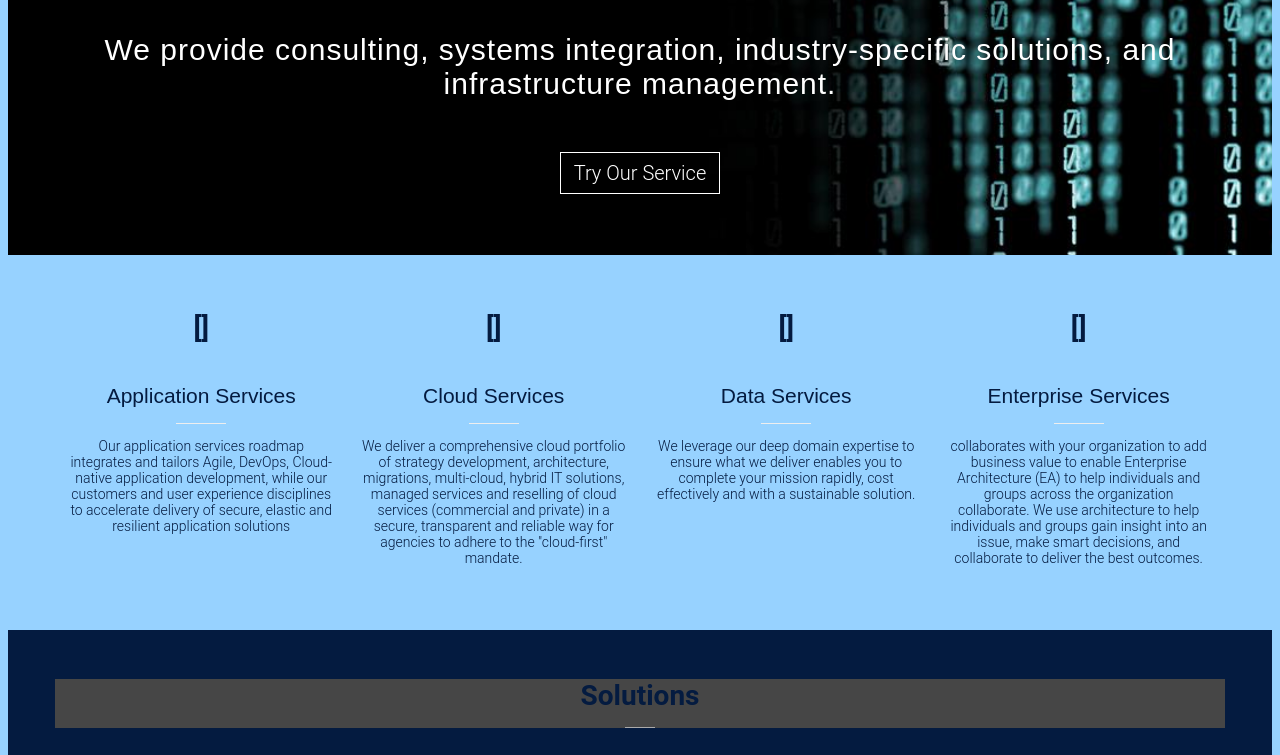
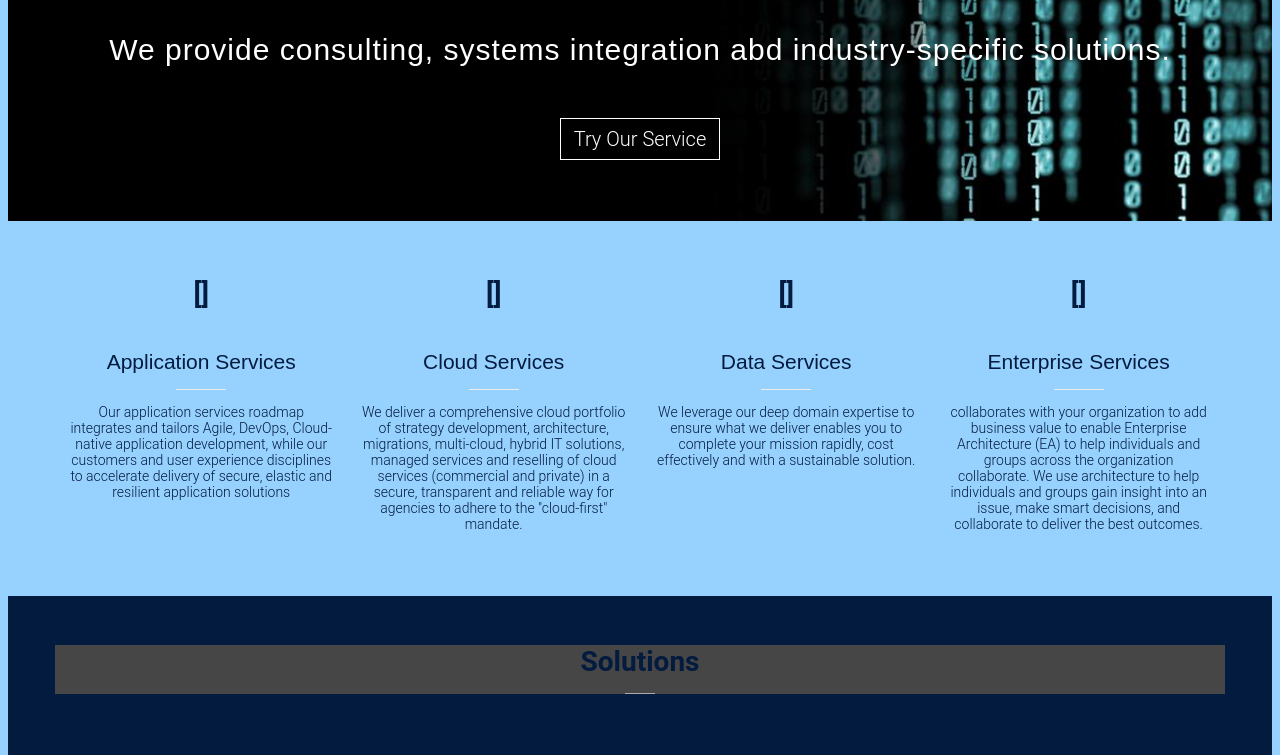
Before and after one commit to LydiaVasil/lydiavasil.github.io, a plain HTML site: page index.html in a window 1280 px wide. Shown: the part 235-990 px from the top of the page. Drawn offline with Linux system fonts and the light colour scheme.

Commit message:
Update index.html

```diff
--- a/index.html
+++ b/index.html
@@ -33,7 +33,7 @@
 
       <h1 class="hero">Our Services</h1>
       <h2 class="hero">We
- provide consulting, systems integration, industry-specific solutions, and infrastructure management.</h2>
+ provide consulting, systems integration abd industry-specific solutions.</h2>
       <div class="call"><span>Try Our Service</span></div>
     </div>
   </div>
```
